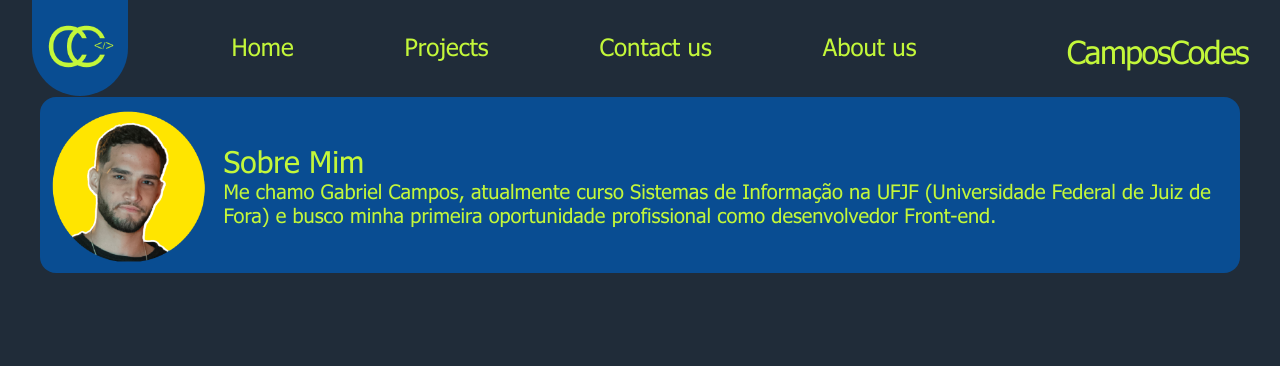
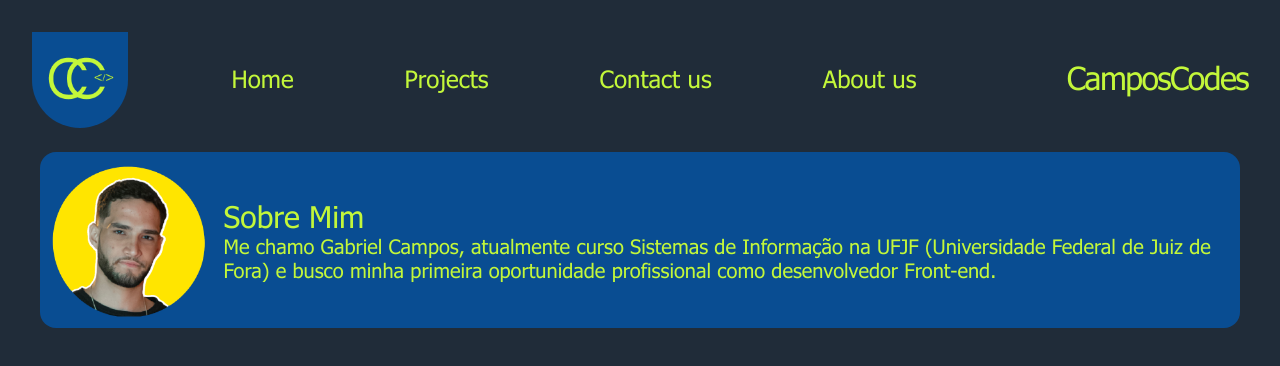
Before and after one commit to CamposCodes/MyWebsite-CamposCodes, a React (Vite) app: page / in a window 1280 px wide. Shown: the top 366 px of the page. Built offline with nearby package versions, Linux system fonts and the light colour scheme.

Commit message:
atualiza Navbar

```diff
--- a/src/components/Navbar/styles.ts
+++ b/src/components/Navbar/styles.ts
@@ -7,27 +7,25 @@ export const NavbarContainer = styled.nav`
     display: flex;
     flex-direction: column;
     margin-bottom: 2rem;
+    margin-top: 2rem;
     justify-content: space-around;
     height: ${props => props.extendNavbar ? "100vh" : "5vh"};
 
-    @media(min-width: 700px){
-        border: solid 1px var(--color2);
-        border-width: 0px 0px 1px 0px;
-    }
-    `;
+`;
 
 export const NavbarInnerContainer = styled.div`
     width: 100%;
     height: 4rem;
     display: flex;
     background: var(--color5);
-    `;
+    margin-bottom: 2rem;
+`;
 export const NavbarExtendedContainer = styled.div`
     display: flex;
     flex-direction: column;
     align-items: center;
-    margin-top: 2rem;
     height: 100vh;
+    margin-bottom: 1rem;
 
     @media (min-width: 700px){
         display: none;
@@ -43,23 +41,35 @@ export const LeftContainer = styled.div`
     @media (min-width: 700px){
         margin-right: .5rem;
     }
-`;
+    @media (max-width: 700px){
+        margin-top: 6rem;
+    }
+    `;
 
 export const RightContainer = styled.div`
     flex: 20%;
     display:flex;
     justify-content: flex-end;
-    margin-top: 2rem;
+    margin-top: 1.6rem;
     margin-right: 2rem;
     font-size: 2rem;
     letter-spacing: -1.5px;
-`;
+    @media (max-width: 700px){
+        display: none;
+        flex: 0%;
+    }
+    `;
 
 export const MidContainer = styled.div`
     flex: 60%;
     justify-content: space-around;
     align-items: center;
-`;
+
+    @media (max-width: 700px){
+        margin-top: 3.5rem;
+        margin-left: 10rem;
+    }
+    `;
 
 
 export const NavbarLinkContainer = styled.div`
--- a/src/pages/Home/styles.ts
+++ b/src/pages/Home/styles.ts
@@ -23,6 +23,7 @@ export const TextArea = styled.div`
     width: 100%;
     height: auto;
     margin: .5rem 0;
+    margin-top: 2rem;
 `;
 
 export const Text = styled.p`
```
